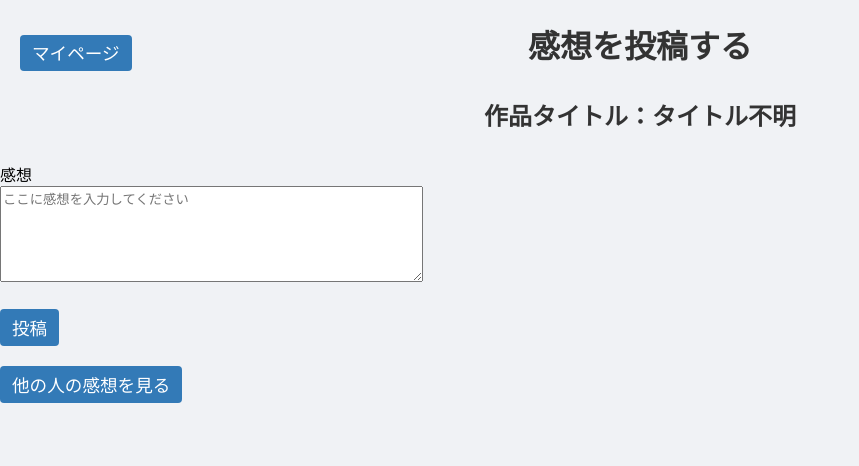
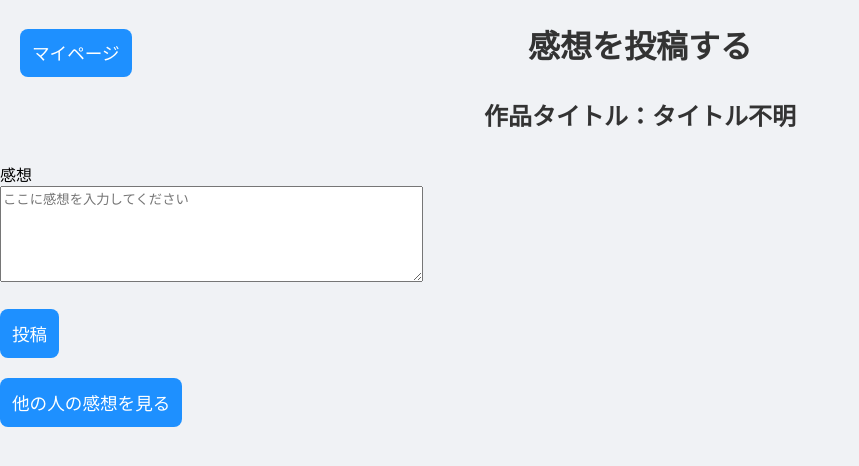
Before and after one commit to yabukilab/yabuki-b, a PHP site: page /gamen5.php in a window 1280 px wide. Shown: the top 466 px of the page, without its empty margins (0-859 px from the left). Run offline with PHP 8.4, Linux system fonts and the light colour scheme.

Commit message:
変更２

```diff
--- a/htdocs/gamen5.php
+++ b/htdocs/gamen5.php
@@ -10,15 +10,7 @@
     <title>感想投稿</title>
     <link rel="stylesheet" href="style.css">
 
-    <style>
-        .btn {
-            padding: 6px 12px;
-            background-color: #337ab7;
-            color: white;
-            text-decoration: none;
-            border-radius: 4px;
-        }
-    </style>
+
 </head>
 <body>
     <div class="container">
```
